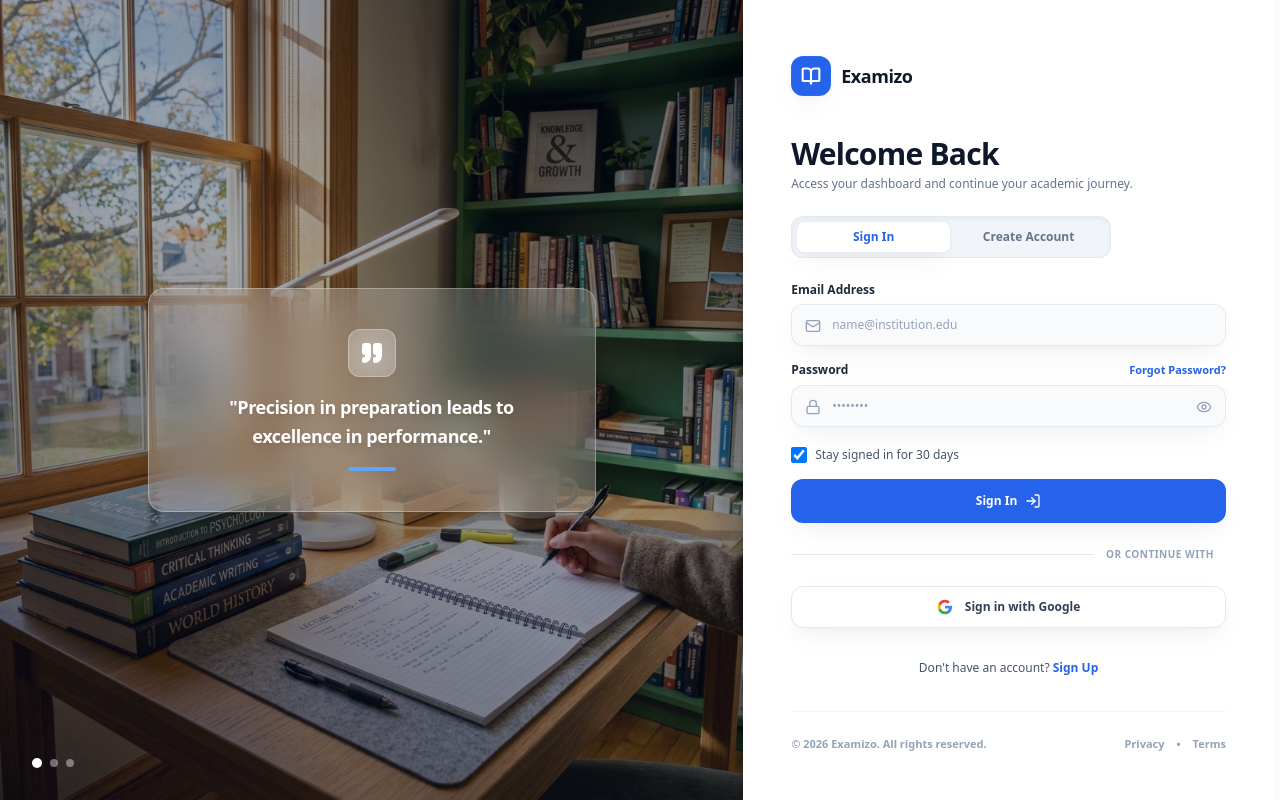
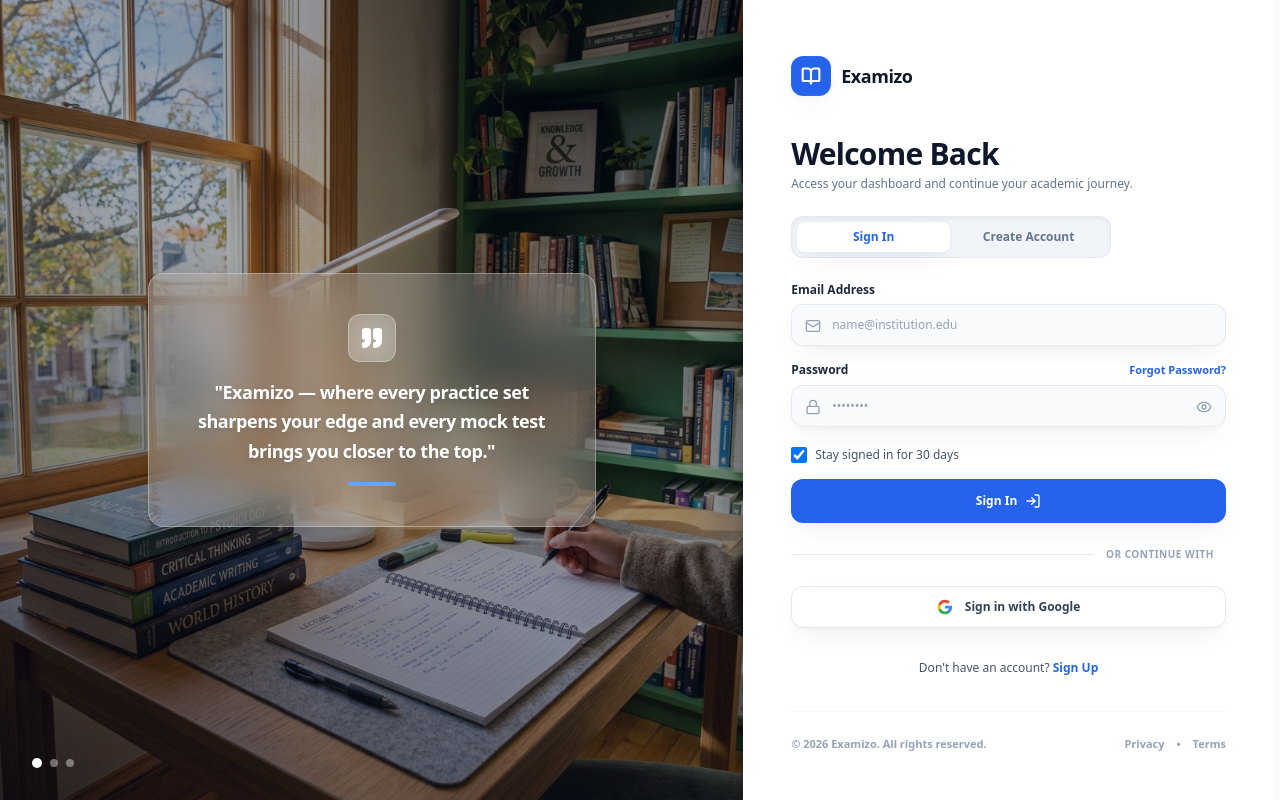
Before and after one commit to VeilSide2004/ExamMaster, a Next.js app: page /login in a window 1280 px wide. Built offline with nearby package versions, Linux system fonts and the light colour scheme.

Commit message:
Update login quote with Examizo branding

```diff
--- a/src/components/auth/AuthView.tsx
+++ b/src/components/auth/AuthView.tsx
@@ -279,7 +279,7 @@ export const AuthView: React.FC<AuthViewProps> = ({ initialMode = 'signin' }) =>
               <Quote className="w-6 h-6 fill-white text-white" />
             </div>
             <p className="text-lg font-black text-white leading-relaxed tracking-tight drop-shadow-md">
-              "Precision in preparation leads to excellence in performance."
+              "Examizo — where every practice set sharpens your edge and every mock test brings you closer to the top."
             </p>
             <div className="w-12 h-1 bg-blue-400 rounded-full mx-auto" />
           </div>
```
